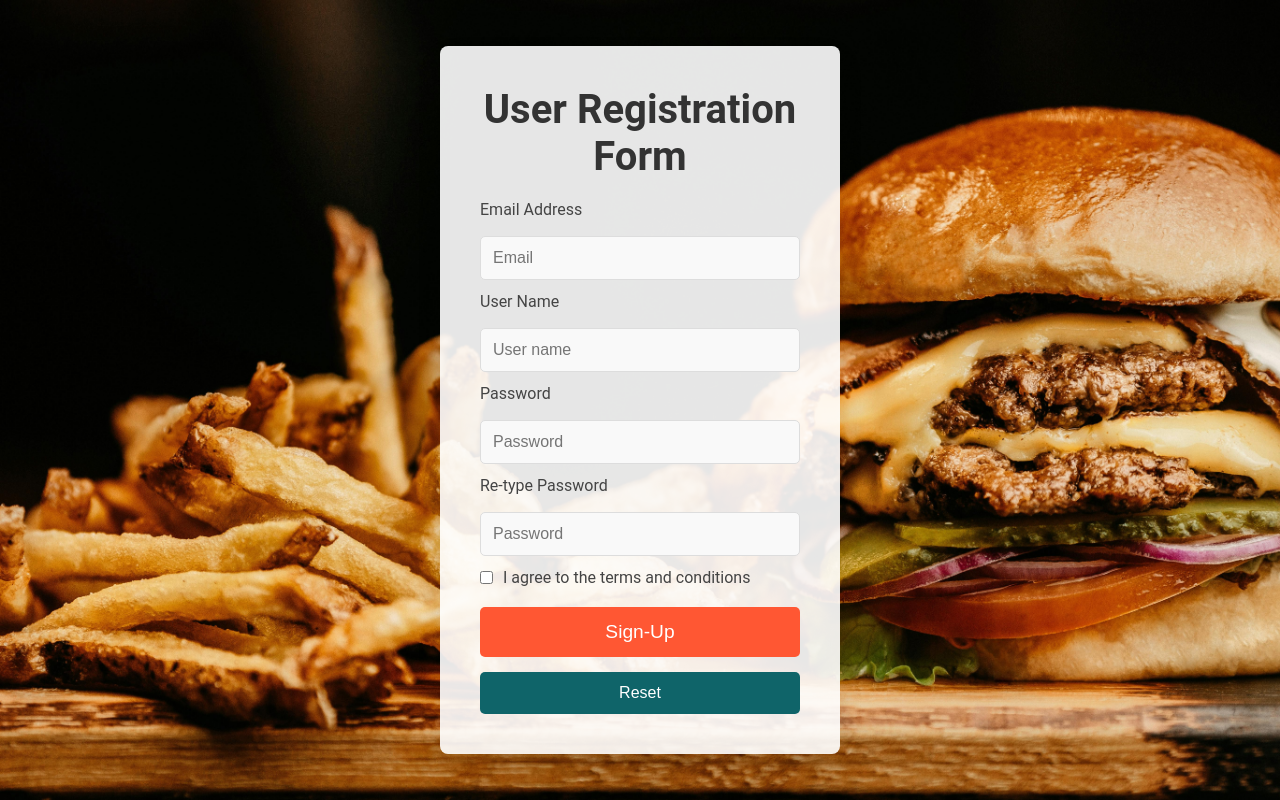
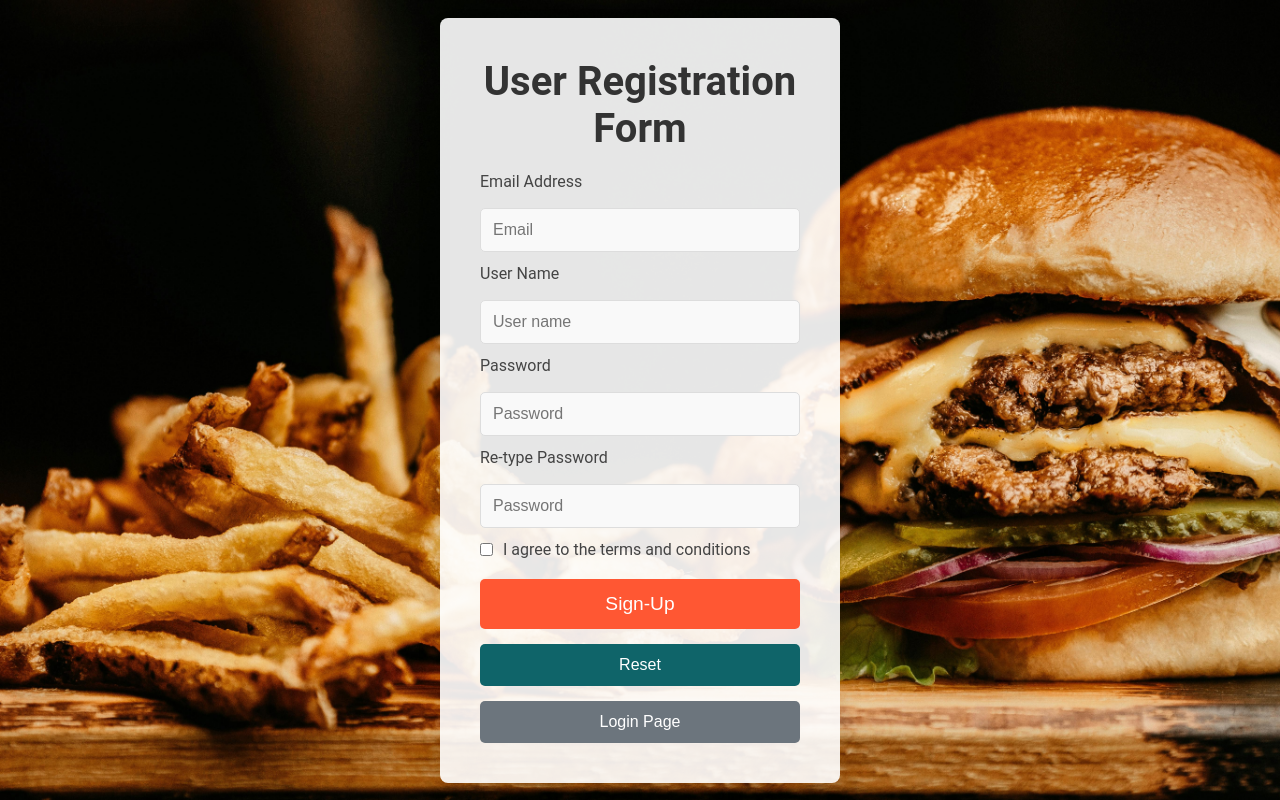
Before and after one commit to SalehaQareen98/recipe-manager, a PHP site: page /registration.html in a window 1280 px wide. Run offline with PHP 8.4, Linux system fonts and the light colour scheme.

Commit message:
added a login page button on registration page

```diff
--- a/registration.html
+++ b/registration.html
@@ -42,6 +42,8 @@
 
                     <button type="submit" class="login-button">Sign-Up</button>
                     <button type="reset" class="signup-button">Reset</button>
+                    <button type="button" class="back-button" onclick="location.href='../recipe-manager/index.php'">Login Page</button>
+
                 </form>
             </div>
         </div>
--- a/style.css
+++ b/style.css
@@ -122,6 +122,25 @@ body {
         transform: translateY(-3px);
     }
 
+    .back-button {
+        width: 100%;
+        padding: 12px;
+        background-color: #6c757d; /* Gray color */
+        border: none;
+        color: white;
+        font-size: 1rem;
+        border-radius: 5px;
+        cursor: pointer;
+        margin-top: 15px;
+        transition: all 0.3s ease;
+    }
+
+    /* Hover effect for the Back button */
+    .back-button:hover {
+        background-color: #5a6268; /* Darker gray shade */
+        transform: translateY(-3px);
+    }
+
     /* Styling for the labels */
     .label {
         font-size: 1rem;
```
